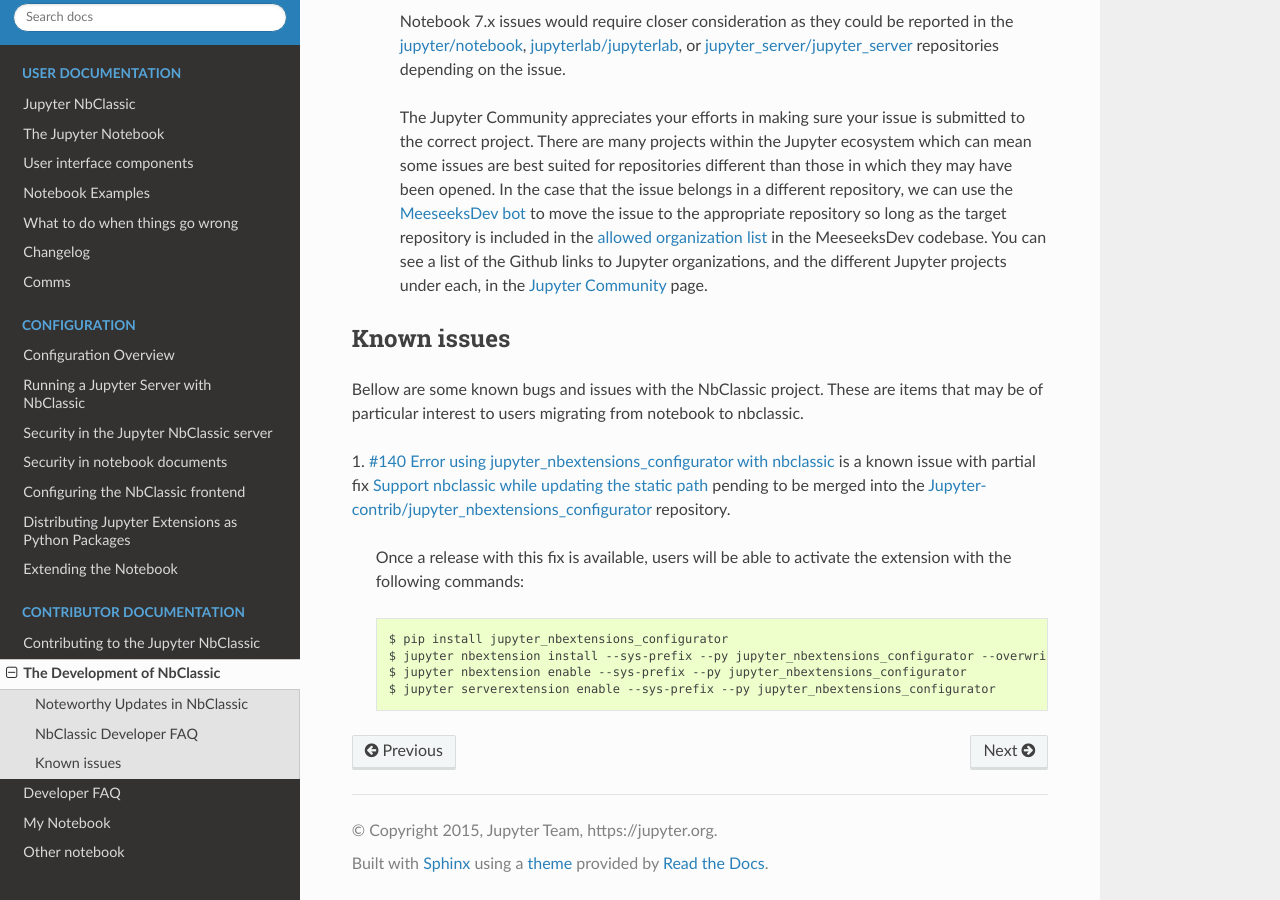
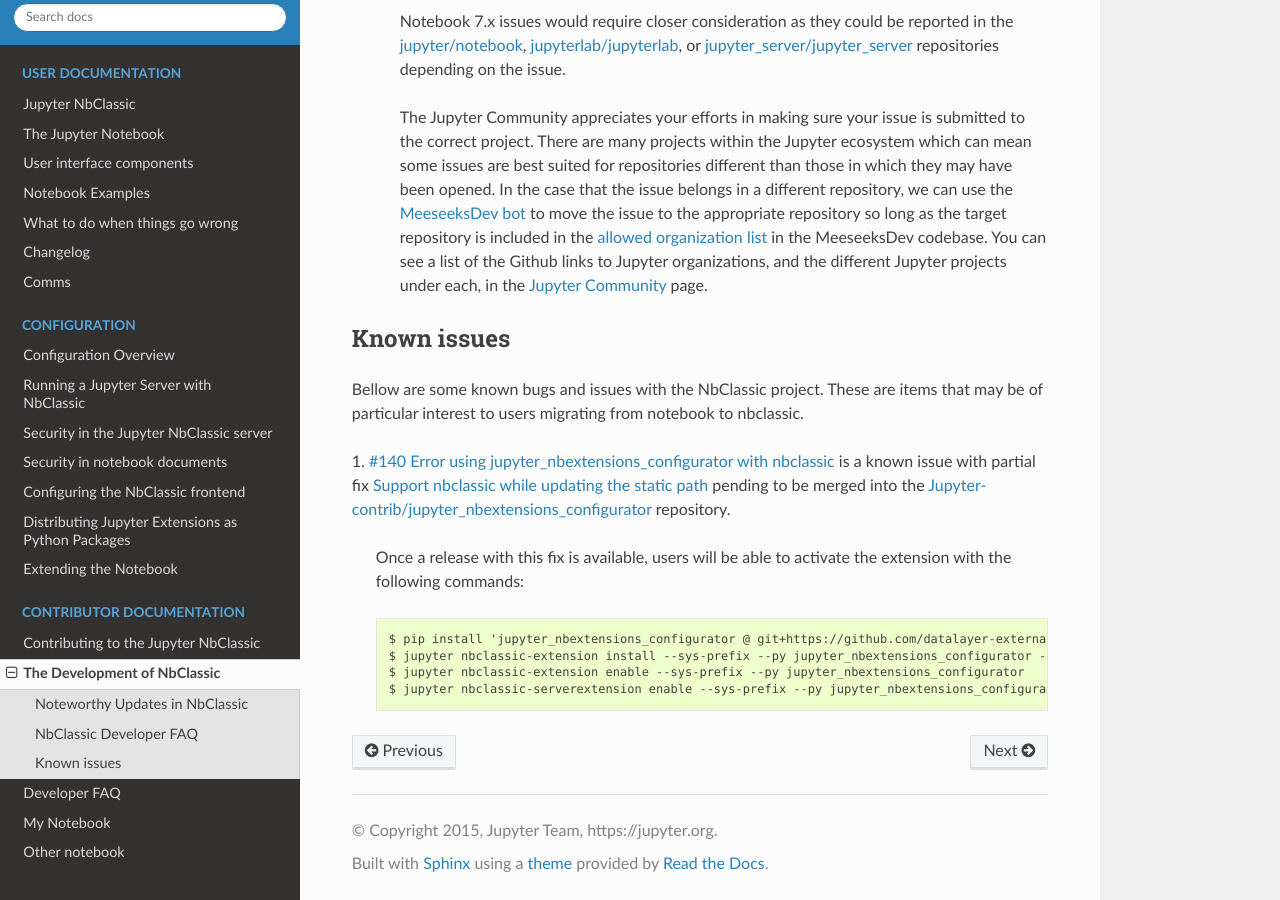
Before and after one commit to jupyter/nbclassic, a Sphinx documentation site: the page built from docs/source/nbclassic_dev_faq.rst, in a window 1280 px wide and 900 px high, scrolled down 1334 px. Built offline with Sphinx 7.4.7 and the Read the Docs theme 2.0.0, drawn with Linux system fonts in a browser that asks for light colours; pages that are not in the unit, such as notebooks, are missing from menus.

Commit message:
correct documentation for the commands to enable the jupyter_nbextensions_configurator

```diff
--- a/docs/source/nbclassic_dev_faq.rst
+++ b/docs/source/nbclassic_dev_faq.rst
@@ -80,7 +80,7 @@
 
     Once a release with this fix is available, users will be able to activate the extension with the following commands::
 
-    $ pip install jupyter_nbextensions_configurator
-    $ jupyter nbextension install --sys-prefix --py jupyter_nbextensions_configurator --overwrite
-    $ jupyter nbextension enable --sys-prefix --py jupyter_nbextensions_configurator
-    $ jupyter serverextension enable --sys-prefix --py jupyter_nbextensions_configurator
+    $ pip install 'jupyter_nbextensions_configurator @ git+https://github.com/datalayer-externals/jupyter-notebook-configurator.git@fix/nbclassic#egg=jupyter_nbextensions_configurator'
+    $ jupyter nbclassic-extension install --sys-prefix --py jupyter_nbextensions_configurator --overwrite
+    $ jupyter nbclassic-extension enable --sys-prefix --py jupyter_nbextensions_configurator
+    $ jupyter nbclassic-serverextension enable --sys-prefix --py jupyter_nbextensions_configurator
```
